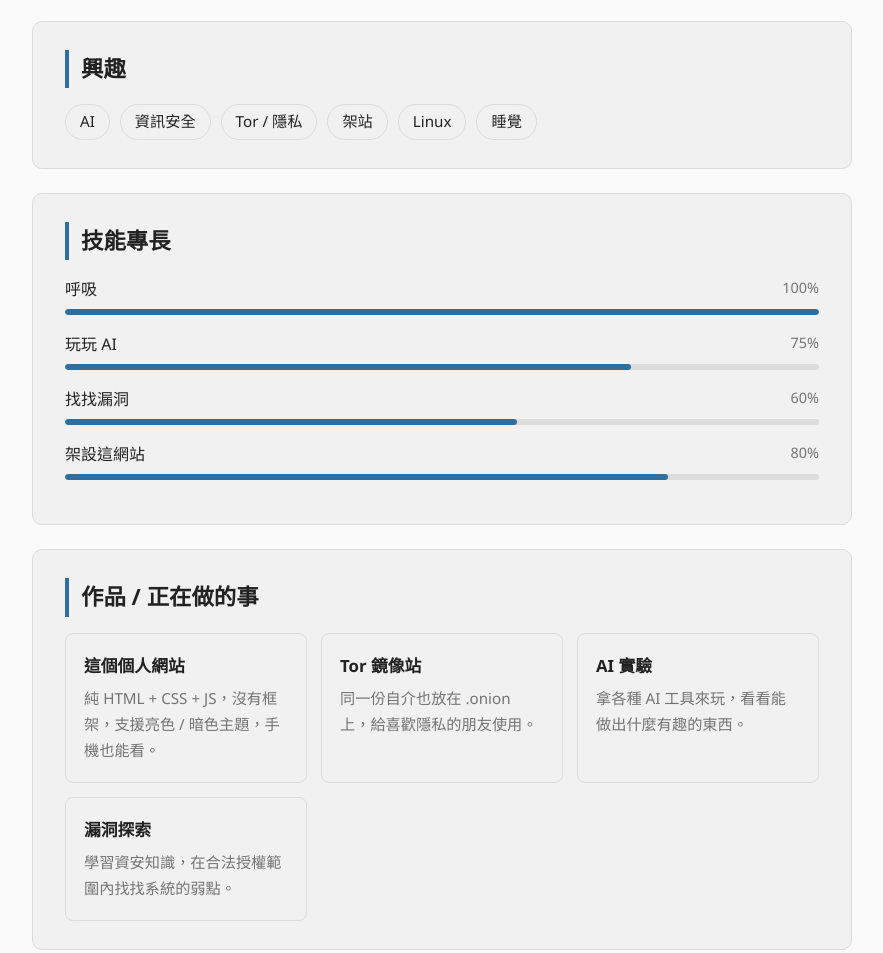
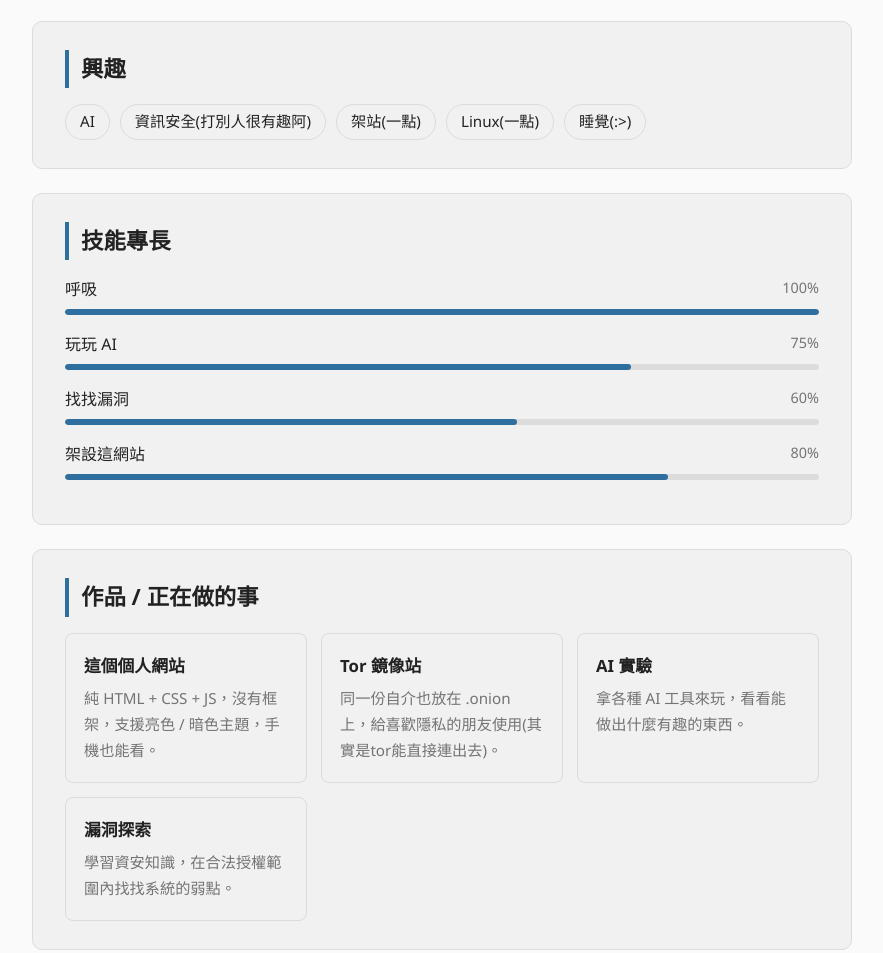
Before and after one commit to weiwei54321/weiwei54321.github.io, a plain HTML site: page index.html in a window 1280 px wide. Shown: the part 775-1728 px from the top of the page, without its empty margins (198-1081 px from the left). Drawn offline with Linux system fonts and the light colour scheme.

Commit message:
修正一些ai搞的東西
Updated Twitter description and interests tags. Modified the description of the Tor mirror site and the website technology used.

```diff
--- a/index.html
+++ b/index.html
@@ -29,7 +29,7 @@
     <!-- Twitter / X 卡片 -->
     <meta name="twitter:card" content="summary_large_image">
     <meta name="twitter:title" content="co2_tw｜我的個人檔案">
-    <meta name="twitter:description" content="一個二氧化碳。喜歡玩 AI、找漏洞、架網站。">
+    <meta name="twitter:description" content="一個二氧化碳。喜歡玩 AI、找漏洞、把別人打下來(X。">
     <meta name="twitter:image" content="https://example.com/og-image.png">
 
     <link rel="canonical" href="https://example.com/">
@@ -120,11 +120,10 @@
                 <h2>興趣</h2>
                 <div class="tags">
                     <span class="tag">AI</span>
-                    <span class="tag">資訊安全</span>
-                    <span class="tag">Tor / 隱私</span>
-                    <span class="tag">架站</span>
-                    <span class="tag">Linux</span>
-                    <span class="tag">睡覺</span>
+                    <span class="tag">資訊安全(打別人很有趣阿)</span>
+                    <span class="tag">架站(一點)</span>
+                    <span class="tag">Linux(一點)</span>
+                    <span class="tag">睡覺(:>)</span>
                 </div>
             </section>
 
@@ -159,7 +158,7 @@
                     </article>
                     <article class="mini-card">
                         <h3>Tor 鏡像站</h3>
-                        <p>同一份自介也放在 .onion 上，給喜歡隱私的朋友使用。</p>
+                        <p>同一份自介也放在 .onion 上，給喜歡隱私的朋友使用(其實是tor能直接連出去)。</p>
                     </article>
                     <article class="mini-card">
                         <h3>AI 實驗</h3>
@@ -200,7 +199,7 @@
                 </details>
                 <details>
                     <summary>這網站用什麼做的？</summary>
-                    <p>手寫的 HTML、CSS 跟一點點 JavaScript。關掉 JS 也能正常瀏覽（Tor 安全模式友善）。</p>
+                    <p>看的。</p>
                 </details>
                 <details>
                     <summary>怎麼切換暗色模式？</summary>
```
